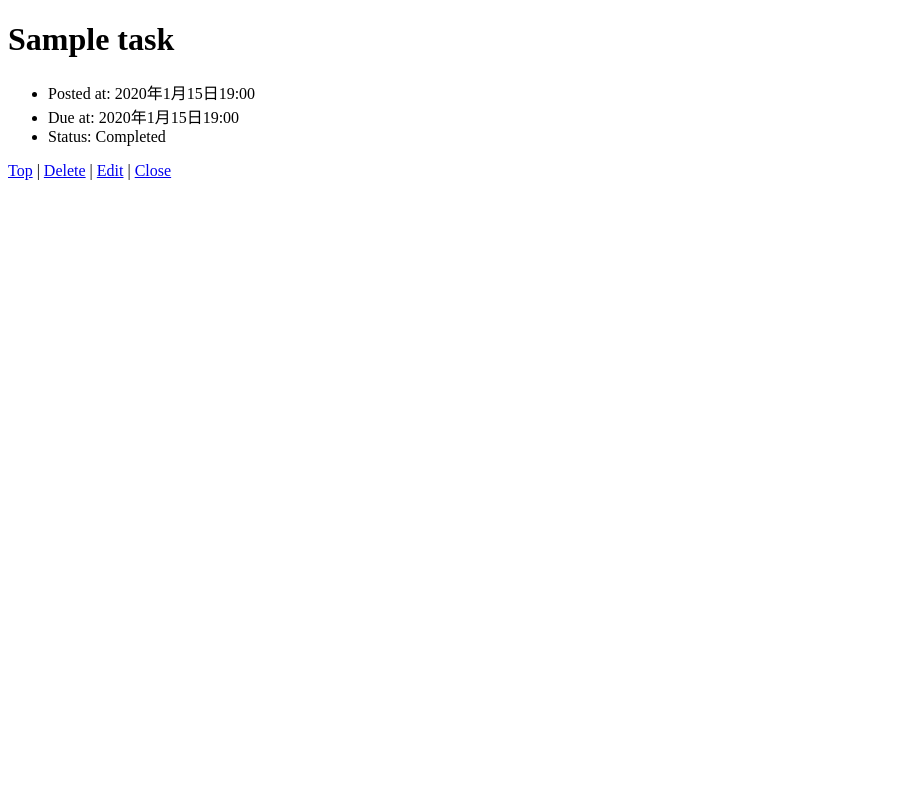
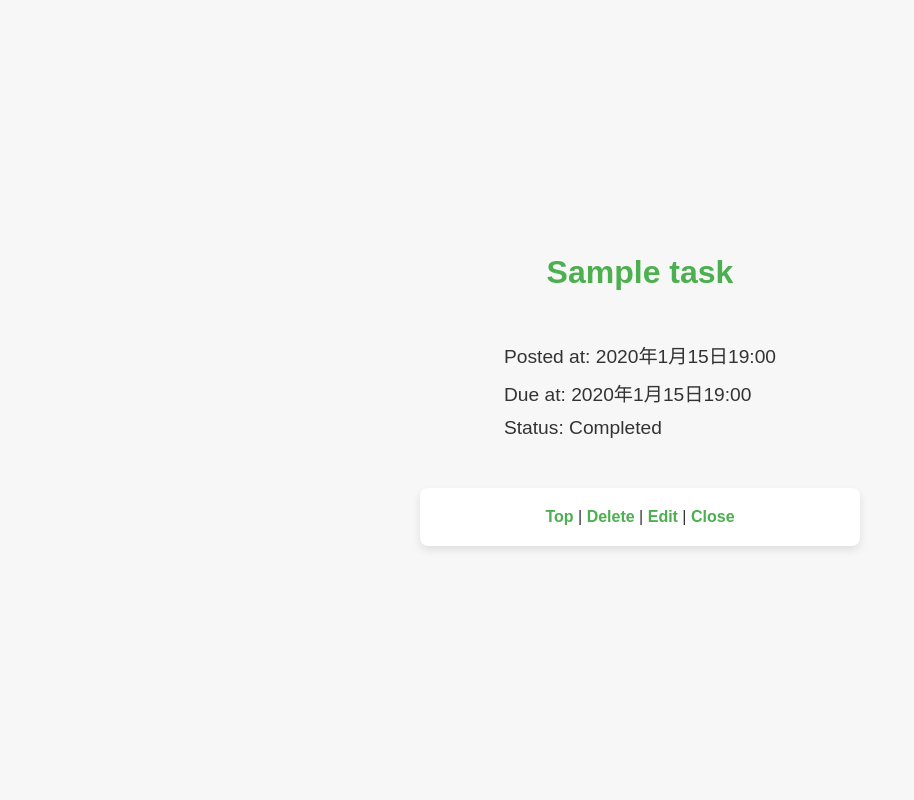
Before and after one commit to s1F102302528-bob/django-test-exercise, a Django app: page /1/ in a window 1280 px wide. Shown: the whole page, without its empty margins (0-914 px from the left). Run offline with Django 5.2, Linux system fonts and the light colour scheme; tables that the repository leaves empty hold one stand-in row (values such as "Sample post").

Commit message:
detail.htmlにcssを適用した。

```diff
--- /dev/null
+++ b/todo/static/todo/css/detail.css
@@ -0,0 +1,50 @@
+
+body {
+    font-family: Arial, sans-serif;
+    background-color: #f7f7f7;
+    margin: 0;
+    padding: 0;
+    display: flex;
+    justify-content: center;
+    align-items: center;
+    flex-direction: column;
+    min-height: 100vh;
+    color: #333;
+}
+
+h1 {
+    color: #4CAF50;
+    font-size: 2em;
+    margin-top: 20px;
+}
+
+ul {
+    padding: 0;
+    list-style: none;
+    font-size: 1.2em;
+}
+
+ul li {
+    margin: 10px 0;
+}
+
+div {
+    background-color: #fff;
+    padding: 20px;
+    border-radius: 8px;
+    box-shadow: 0 4px 8px rgba(0, 0, 0, 0.1);
+    margin: 20px 0;
+    width: 100%;
+    max-width: 400px;
+    text-align: center;
+}
+
+a {
+    color: #4CAF50;
+    text-decoration: none;
+    font-weight: bold;
+}
+
+a:hover {
+    text-decoration: underline;
+}
--- a/todo/templates/todo/detail.html
+++ b/todo/templates/todo/detail.html
@@ -6,6 +6,7 @@
     <title>To Do Application</title>
     <meta charset="UTF-8">
     <meta name="author" content="INIAD">
+    <link rel="stylesheet" href="{% static 'todo/css/detail.css' %}">
   </head>
 
   <body>
```
